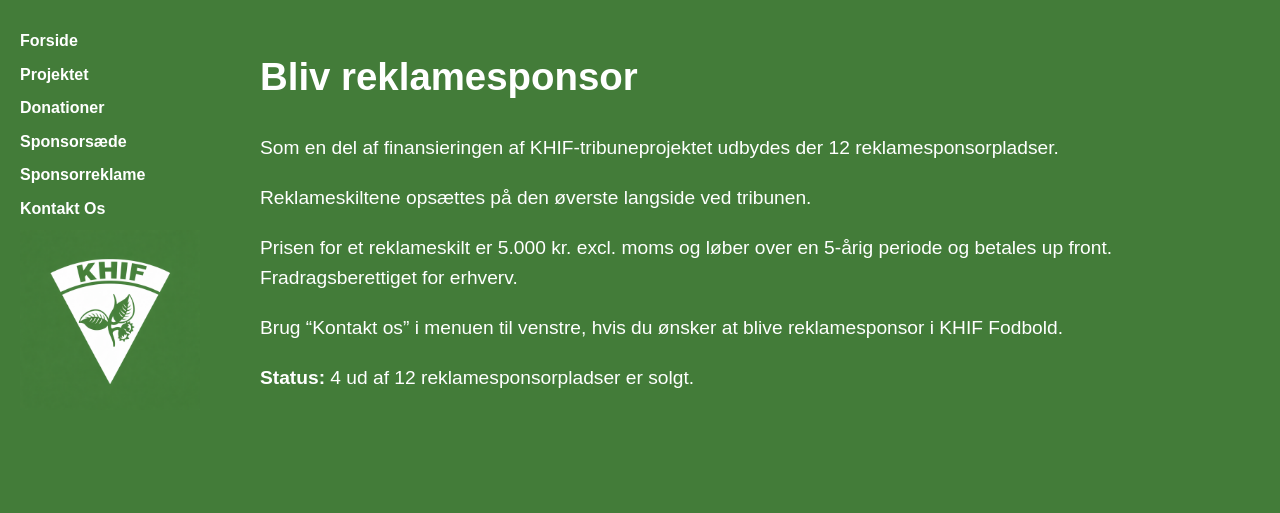
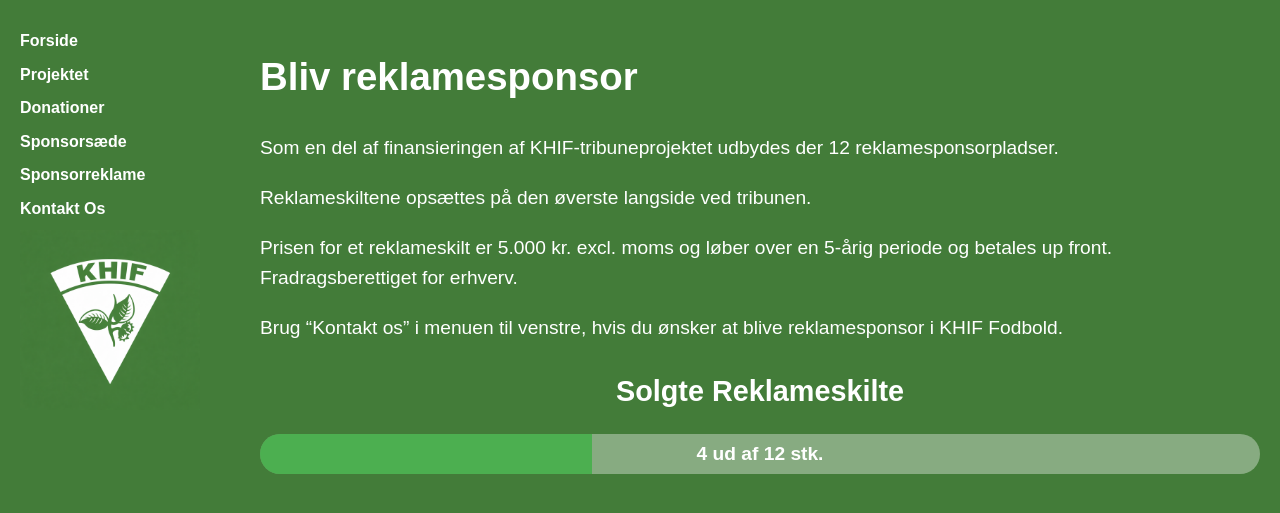
Before and after one commit to msj33/khif-tribune, a Jekyll site: the page built from sponsorer.md, in a window 1280 px wide and 900 px high. Shown: the top 513 px of the window. Built offline with Jekyll 4.4.1, drawn with Linux system fonts in a browser that asks for light colours.

Commit message:
Update sponsorer.md

```diff
--- a/sponsorer.md
+++ b/sponsorer.md
@@ -13,4 +13,14 @@ Prisen for et reklameskilt er 5.000 kr. excl. moms og løber over en 5-årig per
 
 Brug “Kontakt os” i menuen til venstre, hvis du ønsker at blive reklamesponsor i KHIF Fodbold.
 
-**Status:** 4 ud af 12 reklamesponsorpladser er solgt.
+<h2 style="text-align: center; margin-bottom: 10px;">
+  Solgte Reklameskilte
+  </h2>
+
+<div>
+  {% include progressbar.html
+     belob=site.data.donationer.sponsorbelob
+     total=site.data.donationer.sponsortotal
+     unit="stk."
+  %}
+</div>
```
